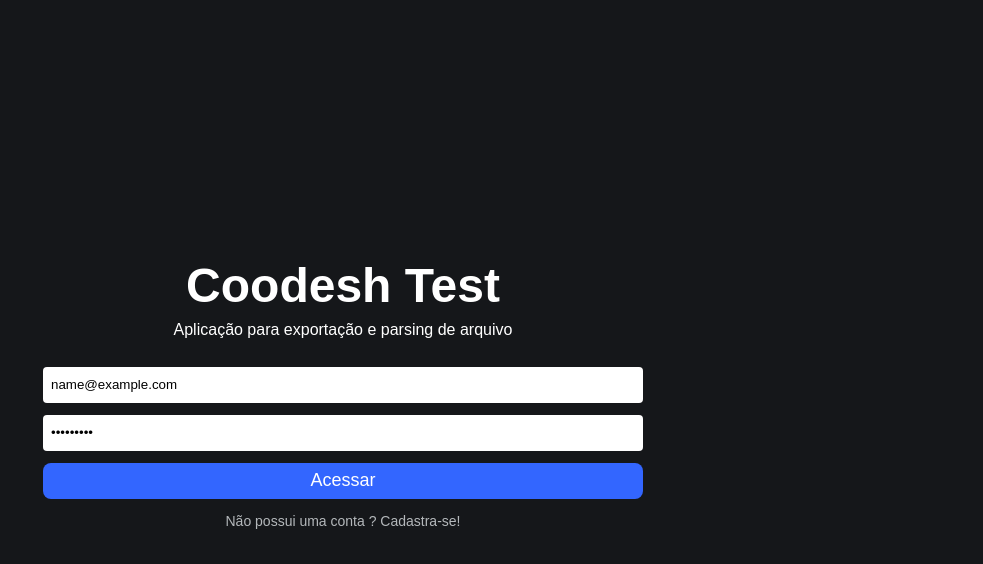
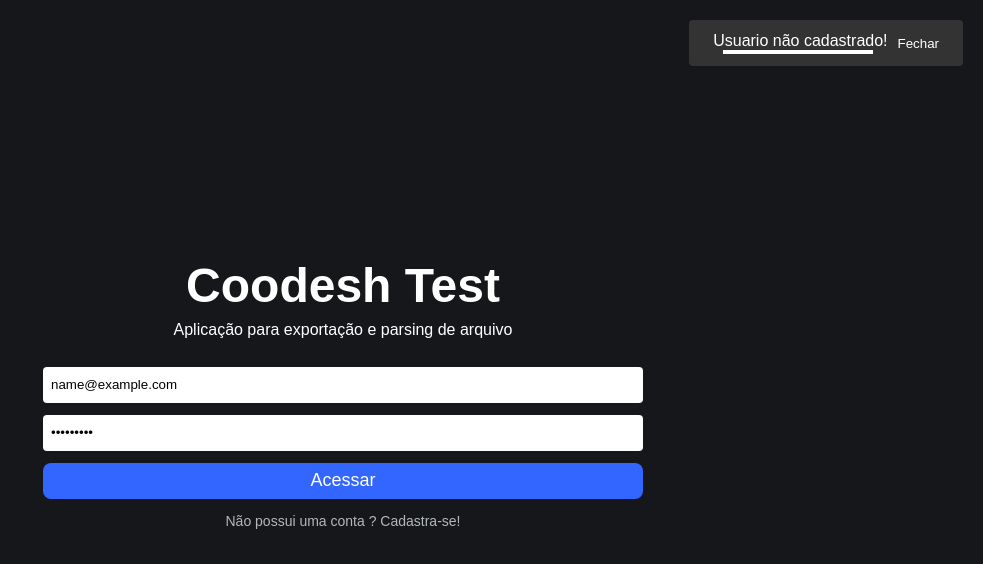
Before and after one commit to lucasalmeidacavalari/CoodeshTest, a React (Create React App) app in the folder Coodesh.React.Ui/: page / in a window 1280 px wide. Both pictures are taken after typing "name@example.com", "Sample123" into the empty fields and a click on the button "Acessar". Shown: the top 564 px of the page, without its empty margins (297-1280 px from the left). Built offline with nearby package versions, Linux system fonts and the light colour scheme; no server answers.

Commit message:
handling errors and added snack bar

```diff
--- a/Coodesh.React.Ui/src/components/Card/index.tsx
+++ b/Coodesh.React.Ui/src/components/Card/index.tsx
@@ -3,13 +3,16 @@ import axios from 'axios';
 import './card.scss';
 import config from '../../appsettings.json';
 import { formatDate } from '../../util/fileUtil';
+import Snackbar from '../SnackBar';
 
 const Card = ({ CreatorId, AffiliatedId }: any) => {
   const [data, setData] = useState<any>();
+  const [showSnackbar, setShowSnackbar] = useState(false);
   const apiUrl = config.ConfigSettings.DEFAULT;
 
   useEffect(() => {
     const getDados = async () => {
+      setShowSnackbar(false);
       try {
         let response;
         if (CreatorId) {
@@ -21,8 +24,7 @@ const Card = ({ CreatorId, AffiliatedId }: any) => {
         }
         setData(response.data);
       } catch (error) {
-        console.error(error);
-        alert(error);
+        setShowSnackbar(true);
       }
     };
 
@@ -59,6 +61,10 @@ const Card = ({ CreatorId, AffiliatedId }: any) => {
             </div>
           ))}
         </div>
+
+        {showSnackbar && (
+          <Snackbar message="Não foi possivel encontrar transições!" duration={3000} />
+        )}
       </div>
     );
   }
--- a/Coodesh.React.Ui/src/components/GridCard/index.tsx
+++ b/Coodesh.React.Ui/src/components/GridCard/index.tsx
@@ -3,29 +3,37 @@ import axios from 'axios';
 import config from '../../appsettings.json';
 import Card from '../Card';
 import './gridcard.scss';
+import Snackbar from '../SnackBar';
 
 export default function GridCard() {
   const apiUrl = config.ConfigSettings.DEFAULT;
   const [creator, setCreator] = useState<{ creatorId: number; name: string }[]>();
   const [affiliated, setAffiliated] = useState<{ affiliatedId: number; name: string }[]>();
   const [selectedValue, setSelectedValue] = useState('');
-  const [cardToRender, setCardToRender] = useState<JSX.Element | null>(null); // Define o tipo de cardToRender
+  const [cardToRender, setCardToRender] = useState<JSX.Element | null>(null);
+  const [showSnackbar, setShowSnackbar] = useState(false);
+  const [errorMessage, setErrorMessage] = useState('');
+
+
 
   useEffect(() => {
     function getDados() {
+      setShowSnackbar(false);
       axios.get(apiUrl + '/Affiliated')
         .then(response => {
           setAffiliated(response.data);
         })
         .catch(error => {
-          alert(error);
+          setShowSnackbar(true);
+          setErrorMessage("Error ao tentar encontrar Afiliados");
         });
       axios.get(apiUrl + '/Creator')
         .then(response => {
           setCreator(response.data);
         })
         .catch(error => {
-          alert(error);
+          setShowSnackbar(true);
+          setErrorMessage("Error ao tentar encontrar Criadores");
         });
     }
     getDados();
@@ -63,6 +71,10 @@ export default function GridCard() {
       <div className='card-container'>
         {cardToRender}
       </div>
+
+      {showSnackbar && (
+        <Snackbar message={errorMessage} duration={3000} />
+      )}
     </article>
   );
 }
--- /dev/null
+++ b/Coodesh.React.Ui/src/components/SnackBar/index.tsx
@@ -0,0 +1,61 @@
+import React, { useState, useEffect } from 'react';
+import PropTypes from 'prop-types';
+import './snackbar.scss';
+
+const Snackbar = ({ message, duration }: any) => {
+  const [visible, setVisible] = useState(true);
+  const [progress, setProgress] = useState(0);
+
+  useEffect(() => {
+    let progressInterval: any;
+    let fadeTimeout: any;
+
+    if (visible) {
+      progressInterval = setInterval(() => {
+        setProgress(prevProgress => prevProgress + 1);
+      }, duration / 100);
+
+      fadeTimeout = setTimeout(() => {
+        setVisible(false);
+        clearInterval(progressInterval);
+      }, duration);
+    }
+
+    return () => {
+      clearInterval(progressInterval);
+      clearTimeout(fadeTimeout);
+    };
+  }, [visible, duration]);
+
+  const handleClose = () => {
+    setVisible(false);
+  };
+
+  return (
+    <>
+      {visible && (
+        <div className="snackbar-container">
+          <div className="snackbar-content">
+            <div className="snackbar-message" dangerouslySetInnerHTML={{ __html: message }}></div>
+            <div className="snackbar-progress">
+              <div
+                className="snackbar-progress-bar"
+                style={{ width: `${progress}%` }}
+              />
+            </div>
+          </div>
+          <button className="snackbar-close" onClick={handleClose}>
+            Fechar
+          </button>
+        </div>
+      )}
+    </>
+  );
+};
+
+Snackbar.propTypes = {
+  message: PropTypes.string.isRequired,
+  duration: PropTypes.number.isRequired,
+};
+
+export default Snackbar;
--- /dev/null
+++ b/Coodesh.React.Ui/src/components/SnackBar/snackbar.scss
@@ -0,0 +1,35 @@
+.snackbar-container {
+  position: fixed;
+  top: 20px;
+  right: 20px;
+  background-color: #333;
+  color: #fff;
+  padding: 12px 24px;
+  border-radius: 4px;
+  display: flex;
+  align-items: center;
+  font-family: Arial, sans-serif;
+}
+
+.snackbar-message {
+  flex: 1;
+}
+
+.snackbar-progress {
+  flex: 1;
+  margin-left: 10px;
+}
+
+.snackbar-progress-bar {
+  height: 4px;
+  background-color: #fff;
+  transition: width 0.1s linear;
+}
+
+.snackbar-close {
+  margin-left: 10px;
+  border: none;
+  background-color: transparent;
+  color: #fff;
+  cursor: pointer;
+}
--- a/Coodesh.React.Ui/src/pages/Home/index.tsx
+++ b/Coodesh.React.Ui/src/pages/Home/index.tsx
@@ -5,6 +5,7 @@ import config from '../../appsettings.json';
 import { processFileContent } from '../../util/fileUtil';
 import GridFileFormat from '../../components/GridFileFormat';
 import { useNavigate } from 'react-router-dom';
+import Snackbar from '../../components/SnackBar';
 
 export default function Home() {
   const apiUrl = config.ConfigSettings.DEFAULT;
@@ -12,6 +13,8 @@ export default function Home() {
   const [arquivo, setArquivo] = useState<null>(null);
   const [enviado, setEnviado] = useState(false);
   const [recarregarPagina, setRecarregarPagina] = useState(false);
+  const [errorMessage, setErrorMessage] = useState<string>('');
+  const [showSnackbar, setShowSnackbar] = useState(false);
 
   const handleFileChange = (event: any) => {
     const selectedFile = event.target.files[0];
@@ -19,6 +22,7 @@ export default function Home() {
   };
 
   const handleSubmit = async (event: any) => {
+    setShowSnackbar(false);
     event.preventDefault();
 
     if (arquivo && !enviado) {
@@ -28,12 +32,18 @@ export default function Home() {
 
       fileReader.onload = async (e: any) => {
         const content = e.target.result;
-        await processFileContent(content, apiUrl);
+        const errorText = await processFileContent(content, apiUrl) ?? '';
+        if (errorText) {
+          setErrorMessage(errorText);
+          setShowSnackbar(true);
+        }
         setEnviado(false);
-        setRecarregarPagina(true);
       };
 
       fileReader.readAsText(arquivo);
+      setTimeout(() => {
+        setRecarregarPagina(true);
+      }, 4000);
     }
   };
 
@@ -66,6 +76,10 @@ export default function Home() {
       <GridCard />
 
       <button className='btn-logout' onClick={handleLogout}>Sair</button>
+
+      {showSnackbar && (
+        <Snackbar message={errorMessage} duration={3000} />
+      )}
     </div>
   );
 }
--- a/Coodesh.React.Ui/src/pages/Login/index.tsx
+++ b/Coodesh.React.Ui/src/pages/Login/index.tsx
@@ -5,14 +5,18 @@ import axios from 'axios';
 import config from '../../appsettings.json'
 
 import './login.scss';
+import Snackbar from '../../components/SnackBar';
 
 export default function Login() {
   const apiUrl = config.ConfigSettings.DEFAULT;
   const navigate = useNavigate();
   const [email, setEmail] = useState('');
   const [password, setPassword] = useState('');
+  const [showSnackbar, setShowSnackbar] = useState(false);
+  const [errorMessage, setErrorMessage] = useState('');
 
   async function handleLogin(e: any) {
+    setShowSnackbar(false);
     e.preventDefault();
     axios.get(apiUrl + '/Collaborator/' + email)
       .then(response => {
@@ -25,11 +29,13 @@ export default function Login() {
           localStorage.setItem("@detailUser", JSON.stringify(userData))
           navigate('/home', { replace: true })
         } else {
-          alert("Senha Incorreto!")
+          setShowSnackbar(true);
+          setErrorMessage("Senha incorreta!");
         }
       })
       .catch(error => {
-        alert("Usuario não cadastrado!");
+        setShowSnackbar(true);
+        setErrorMessage("Usuario não cadastrado!");
       });
   }
 
@@ -47,6 +53,10 @@ export default function Login() {
       <Link className='button-link' to={'/register'}>
         Não possui uma conta ? Cadastra-se!
       </Link>
+
+      {showSnackbar && (
+        <Snackbar message={errorMessage} duration={3000} />
+      )}
     </div>
   );
 }
--- a/Coodesh.React.Ui/src/pages/Register/index.tsx
+++ b/Coodesh.React.Ui/src/pages/Register/index.tsx
@@ -4,14 +4,17 @@ import CryptoJS from 'crypto-js';
 import { Link, useNavigate } from 'react-router-dom';
 import axios from 'axios';
 import config from '../../appsettings.json'
+import Snackbar from '../../components/SnackBar';
 
 export default function Register() {
   const apiUrl = config.ConfigSettings.DEFAULT;
   const navigate = useNavigate();
   const [email, setEmail] = useState('');
   const [password, setPassword] = useState('');
+  const [showSnackbar, setShowSnackbar] = useState(false);
 
   async function handleRegister(e: any) {
+    setShowSnackbar(false);
     e.preventDefault();
     const passwordCrypto = CryptoJS.AES.encrypt('coodesh', password).toString();
     axios.post(apiUrl + '/Collaborator', { Email: email, Password: passwordCrypto })
@@ -24,8 +27,7 @@ export default function Register() {
         localStorage.setItem("@detailUser", JSON.stringify(userData))
       })
       .catch(error => {
-        console.error(error)
-        alert("A dados inexistente ou E-mail já cadastrado!");
+        setShowSnackbar(true);
       });
   }
 
@@ -43,6 +45,10 @@ export default function Register() {
       <Link className='button-link' to={'/'}>
         Já possui uma conta? Faça login!
       </Link>
+
+      {showSnackbar && (
+        <Snackbar message="Existem dados inválidos ou o e-mail já está cadastrado!" duration={3000} />
+      )}
     </div>
   );
 }
--- a/Coodesh.React.Ui/src/util/fileUtil.js
+++ b/Coodesh.React.Ui/src/util/fileUtil.js
@@ -1,6 +1,7 @@
 import axios from 'axios';
 
 export async function processFileContent(content, apiUrl) {
+    let errorMessage;
     let sellerExist;
     let productExist;
     const lines = content.split('\n');
@@ -10,22 +11,38 @@ export async function processFileContent(content, apiUrl) {
 
         // 1º Intervalo: Início 1 e Fim 1
         const type = parseInt(linha.slice(0, 1));
+        if (isNaN(type)) {
+            errorMessage = "O Tipo está incorreto!<br>";
+        }
 
         // 2º Intervalo: Início 2 e Fim 26
         const date = linha.slice(1, 26);
+        if (date === "") {
+            errorMessage += "A Data está incorreta!<br>";
+        }
 
         // 3º Intervalo: Início 27 e Fim 56
         const product = linha.slice(26, 56);
+        if (product === "") {
+            errorMessage += "O produto está incorreto!<br>";
+        }
 
         // 4º Intervalo: Início 57 e Fim 66
         const price = parseInt(linha.slice(56, 66));
+        if (isNaN(price)) {
+            errorMessage += "O valor está incorreto!<br>";
+        }
 
         // 5º Intervalo: Início 67 e Fim 86
         const seller = linha.slice(66, 86);
+        if (seller === "") {
+            errorMessage += "O vendedor está incorreto!<br>";
+        }
 
-        if (!type || !date || !product || !price || !seller) {
-            alert("Arquivo com dados invalidos, erro linha: " + (i + 1))
-        } else {
+        if (errorMessage) {
+            errorMessage += "Linha: " + (i + 1)
+        }
+
         try {
             if (type === 1 || type === 4) {
                 let data = await axios.get(apiUrl + '/Creator/' + seller);
@@ -65,7 +82,10 @@ export async function processFileContent(content, apiUrl) {
         } catch (error) {
             console.error(error);
         }
+
     }
+    if (errorMessage) {
+        return errorMessage;
     }
 }
 
```
Lines whose indentation alone changed are shown as unchanged.
